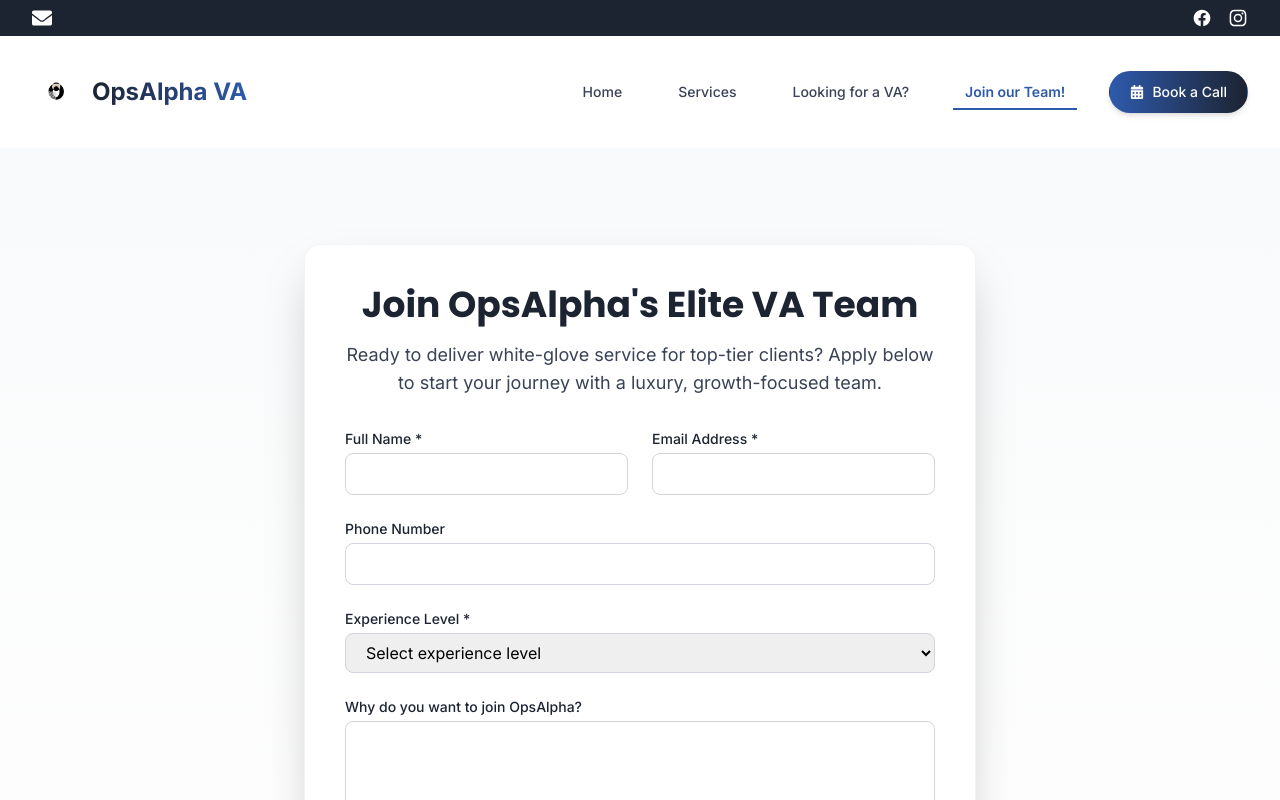
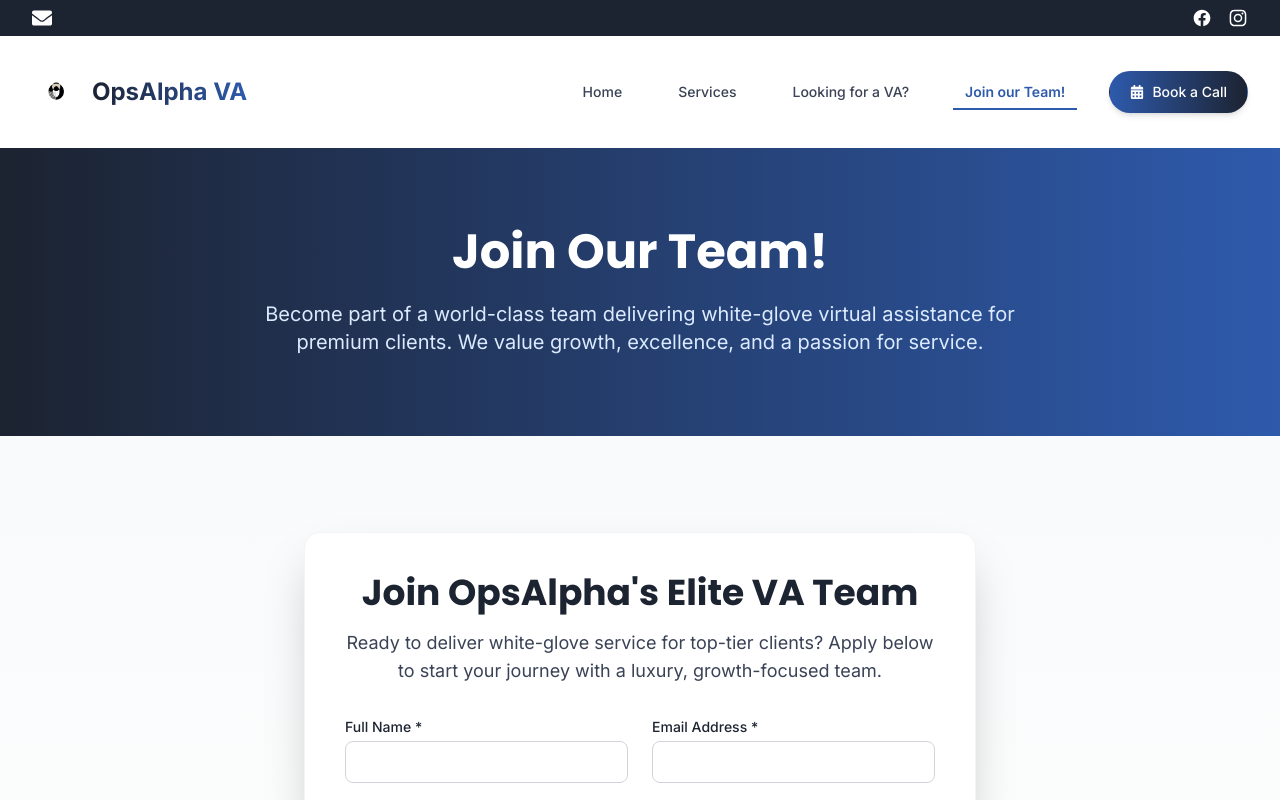
Before and after one commit to RonJimena-Dev/AssistlyVA, a Next.js app: page /join-us in a window 1280 px wide. Shown: the top 800 px of the page. Built offline with nearby package versions, Linux system fonts and the light colour scheme.

Commit message:
fixes and enhancementv3

```diff
--- a/src/app/join-us/page.tsx
+++ b/src/app/join-us/page.tsx
@@ -23,7 +23,17 @@ export default function JoinUsPage() {
   };
 
   return (
-    <section className="min-h-screen bg-gradient-to-b from-gray-50 to-white py-24">
+    <>
+      {/* Luxury Header Section */}
+      <div className="bg-gradient-to-r from-[#1C2331] to-[#2E5AAC] text-white py-20">
+        <div className="max-w-7xl mx-auto px-4 sm:px-6 lg:px-8 text-center">
+          <h1 className="text-4xl md:text-5xl font-bold mb-6">Join Our Team!</h1>
+          <p className="text-xl text-blue-100 max-w-3xl mx-auto">
+            Become part of a world-class team delivering white-glove virtual assistance for premium clients. We value growth, excellence, and a passion for service.
+          </p>
+        </div>
+      </div>
+      <section className="min-h-screen bg-gradient-to-b from-gray-50 to-white py-24">
       <div className="max-w-2xl mx-auto bg-white rounded-2xl shadow-2xl p-10 border border-gray-100">
         <h1 className="text-4xl font-bold text-[#1C2331] mb-4 text-center font-poppins">Join OpsAlpha&apos;s Elite VA Team</h1>
         <p className="text-lg text-[#3A4256] mb-8 text-center">Ready to deliver white-glove service for top-tier clients? Apply below to start your journey with a luxury, growth-focused team.</p>
@@ -61,5 +71,6 @@ export default function JoinUsPage() {
         </form>
       </div>
     </section>
+    </>
   );
 }
```
